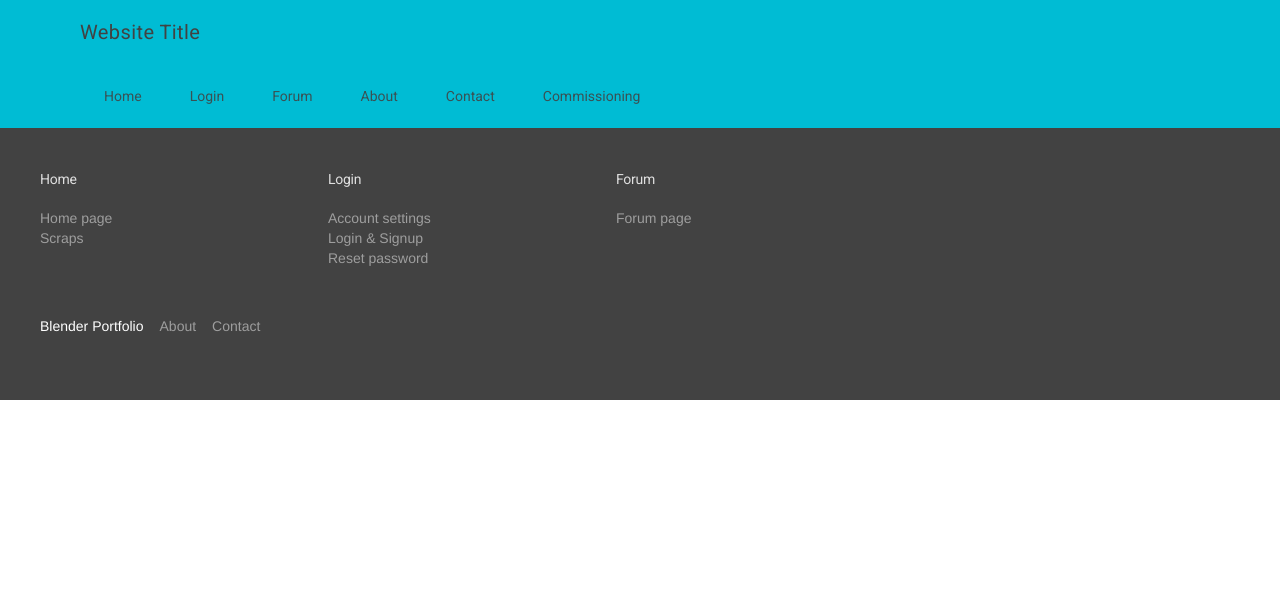
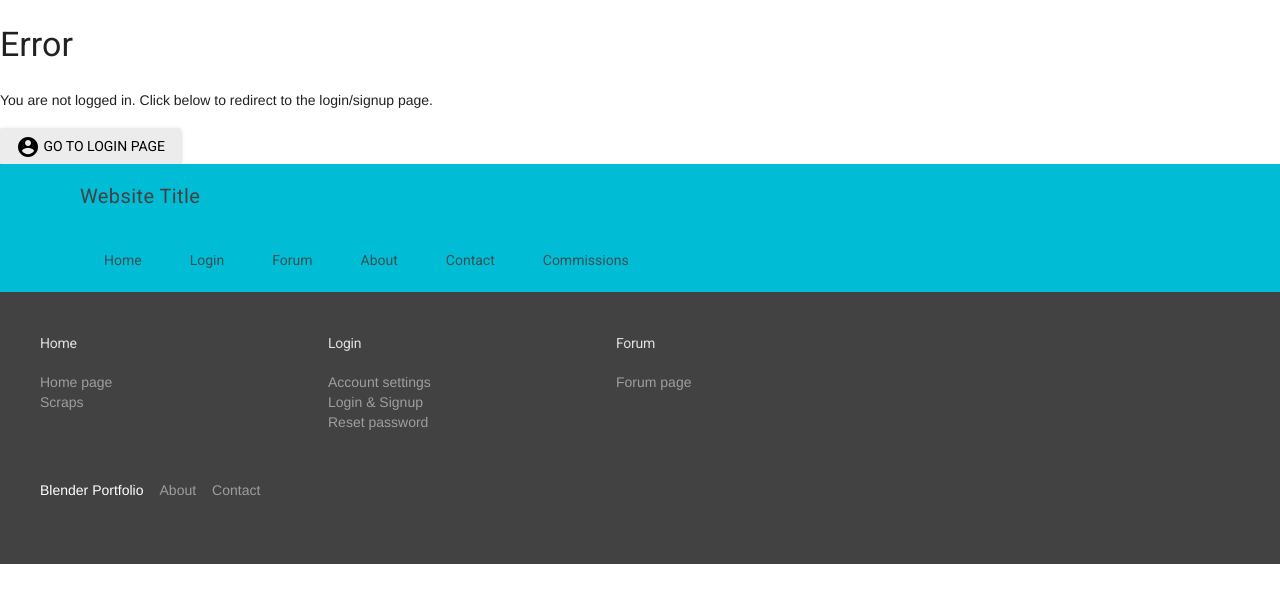
Before and after one commit to slothgamez/fireplex.github.io, a Jekyll site: the page commission-home/index.html, which Jekyll copies as it is, in a window 1280 px wide. Shown: the top 603 px of the page. Built offline with Jekyll 4.4.1, drawn with Linux system fonts in a browser that asks for light colours; nearby versions of some CDN libraries; comment, search, counter and statistics services are not loaded.

Commit message:
Update index.html

```diff
--- a/commission-home/index.html
+++ b/commission-home/index.html
@@ -27,12 +27,11 @@
 </script>
 
 <head>
-    <meta name="google-site-verification" content="63uRQ4nvIXZtsD6mCyelxfNvQjE0Z0IZW1sdUQrfnqk" />
     <meta charset="utf-8">
     <meta http-equiv="X-UA-Compatible" content="IE=edge">
-    <meta name="description" content="A portfolio based around 3D in Blender.">
+    <meta name="description" content="Change your account settings on this page.">
     <meta name="viewport" content="width=device-width, initial-scale=1.0, minimum-scale=1.0">
-    <title>Feeka's Blender Portfolio</title>
+    <title>Account settings</title>
     <link rel="stylesheet" href="https://fonts.googleapis.com/css?family=Roboto:regular,bold,italic,thin,light,bolditalic,black,medium&amp;lang=en">
      <link rel="stylesheet" href="https://code.getmdl.io/1.1.3/material.cyan-yellow.min.css" />
     <link rel="stylesheet" href="styles.css" />
@@ -41,34 +40,42 @@
     <link rel="stylesheet" href="https://fonts.googleapis.com/icon?family=Material+Icons">
 </head>
 
-<div id="fb-root"></div>
-<script>(function(d, s, id) {
-  var js, fjs = d.getElementsByTagName(s)[0];
-  if (d.getElementById(id)) return;
-  js = d.createElement(s); js.id = id;
-  js.src = "//connect.facebook.net/en_GB/sdk.js#xfbml=1&version=v2.6";
-  fjs.parentNode.insertBefore(js, fjs);
-}(document, 'script', 'facebook-jssdk'));</script>
-
-<script>window.twttr = (function(d, s, id) {
-  var js, fjs = d.getElementsByTagName(s)[0],
-    t = window.twttr || {};
-  if (d.getElementById(id)) return t;
-  js = d.createElement(s);
-  js.id = id;
-  js.src = "https://platform.twitter.com/widgets.js";
-  fjs.parentNode.insertBefore(js, fjs);
-
-  t._e = [];
-  t.ready = function(f) {
-    t._e.push(f);
-  };
-
-  return t;
-}(document, "script", "twitter-wjs"));</script>
-<script src="https://apis.google.com/js/platform.js" async defer></script>
+  <script type="text/javascript">
+    function initApp() {
+      // Listening for auth state changes.
+      // [START authstatelistener]
+      firebase.auth().onAuthStateChanged(function(user) {
+        if (user) {
+          // User is signed in.
+          var splashPage = document.getElementById('page-splash');
+          splashPage.style.display = 'none';
+        }
+        var signInButton = document.getElementById('sign-in-button');
+        signInButton.addEventListener('click', function() {
+          //var provider = new firebase.auth.GoogleAuthProvider();
+          //firebase.auth().signInWithPopup(provider);
+          alert("redirecting to login page")
+          window.location.href = "http://fireplex.github.io/firebase/login";
+        });
+      });
+    }
+    window.onload = function() {
+      var splashPage = document.getElementById('page-splash');
+      initApp();
+      splashPage.style.display = 'block';
+    }
+  </script>
 <body>
     <div class="mdl-layout mdl-js-layout mdl-layout--fixed-header">
+    <section id="page-splash">
+      <h3 class="logo">Error</h3>
+      <p>You are not logged in. Click below to redirect to the login/signup page.</p>
+      <div>
+        <button id="sign-in-button" class="mdl-button--raised mdl-button mdl-js-button mdl-js-ripple-effect"><i class="material-icons">account_circle</i> Go to login page</button>
+      </div>
+    </section>
+
+
         <header class="mdl-layout__header mdl-layout__header--waterfall portfolio-header">
             <div class="mdl-layout__header-row portfolio-logo-row">
                 <span class="mdl-layout__title">
@@ -79,25 +86,26 @@
             <div class="mdl-layout__header-row portfolio-navigation-row mdl-layout--large-screen-only">
                 <nav class="mdl-navigation mdl-typography--body-1-force-preferred-font">
                     <a class="mdl-navigation__link is-active" href="http://fireplex.github.io/">Home</a>
-                    <a class="mdl-navigation__link" href="http://fireplex.github.io/firebase/login">Login</a>
+                    <a class="mdl-navigation__link is-active" href="http://fireplex.github.io/firebase/login">Login</a>
                     <a class="mdl-navigation__link" href="http://fireplex.github.io/firebase/forum">Forum</a>
                     <a class="mdl-navigation__link" href="http://fireplex.github.io/about">About</a>
                     <a class="mdl-navigation__link" href="http://fireplex.github.io/contact">Contact</a>
-                    <a class="mdl-navigation__link" href="http://fireplex.github.io/commission-home">Commissioning</a>
+                    <a class="mdl-navigation__link" href="http://fireplex.github.io/commission-home">Commissions</a>
                 </nav>
             </div>
         </header>
         <div class="mdl-layout__drawer mdl-layout--small-screen-only">
             <nav class="mdl-navigation mdl-typography--body-1-force-preferred-font">
                 <a class="mdl-navigation__link is-active" href="http://fireplex.github.io/">Home</a>
-                <a class="mdl-navigation__link" href="http://fireplex.github.io/firebase/login">Login</a>
+                <a class="mdl-navigation__link is-active" href="http://fireplex.github.io/firebase/login">Login</a>
                 <a class="mdl-navigation__link" href="http://fireplex.github.io/firebase/forum">Forum</a>
                 <a class="mdl-navigation__link" href="http://fireplex.github.io/about">About</a>
-                <a class="mdl-navigation__link" href="http://fireplex.github.io/contact">Contact</a
-                <a class="mdl-navigation__link" href="http://fireplex.github.io/commission-home">Commissioning</a>
+                <a class="mdl-navigation__link" href="http://fireplex.github.io/contact">Contact</a>
+                <a class="mdl-navigation__link" href="http://fireplex.github.io/commission-home">Commissions</a>
             </nav>
         </div>
         <main class="mdl-layout__content">
+          <!--Main content section-->
           <footer class="mdl-mega-footer">
             <div class="mdl-mega-footer__middle-section">
 
@@ -139,10 +147,7 @@
             </div>
 
           </footer>
-        </main>
-
-    </div>
+          </div>
+          </main>
     <script src="https://code.getmdl.io/1.1.3/material.min.js"></script>
 </body>
-
-</html>
```
